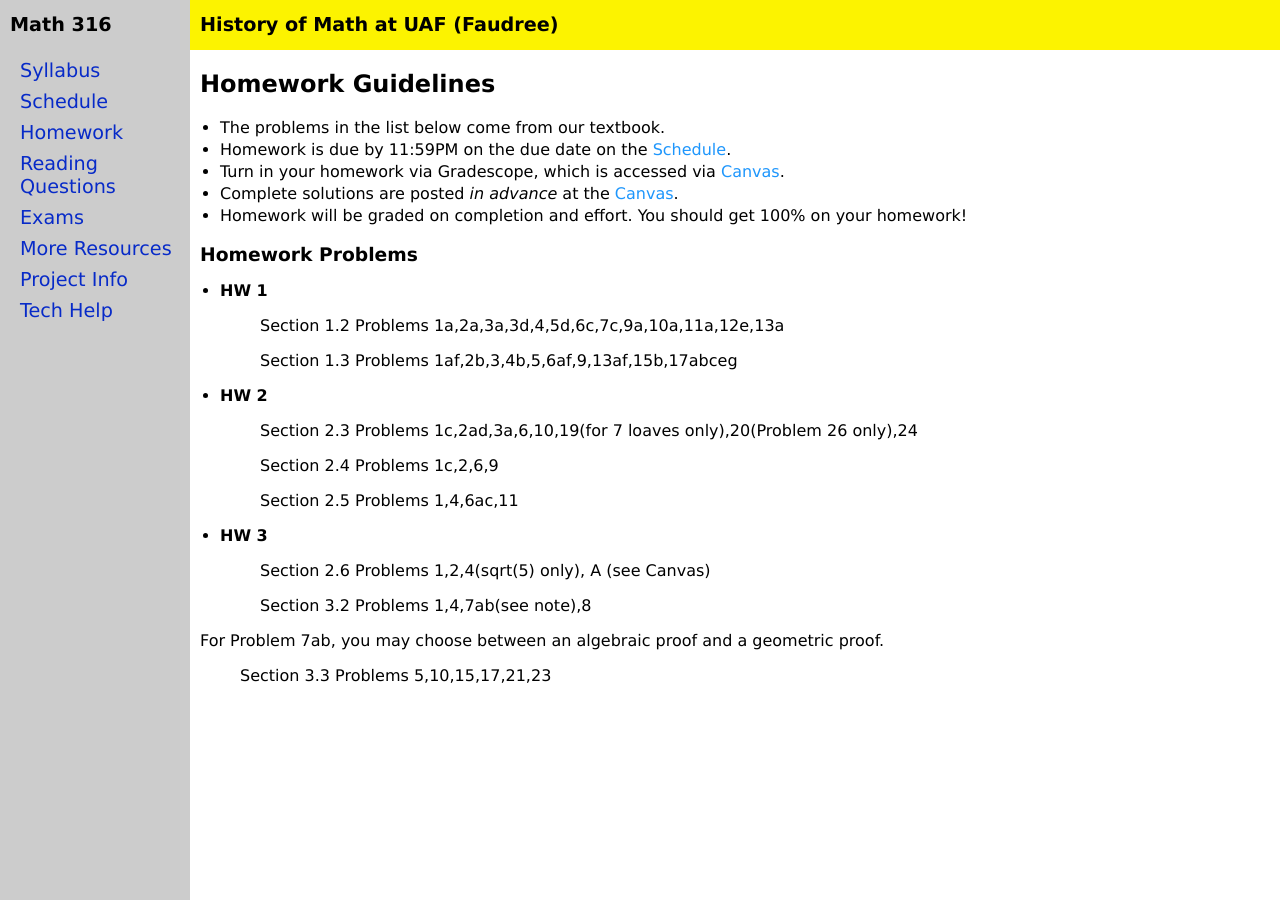
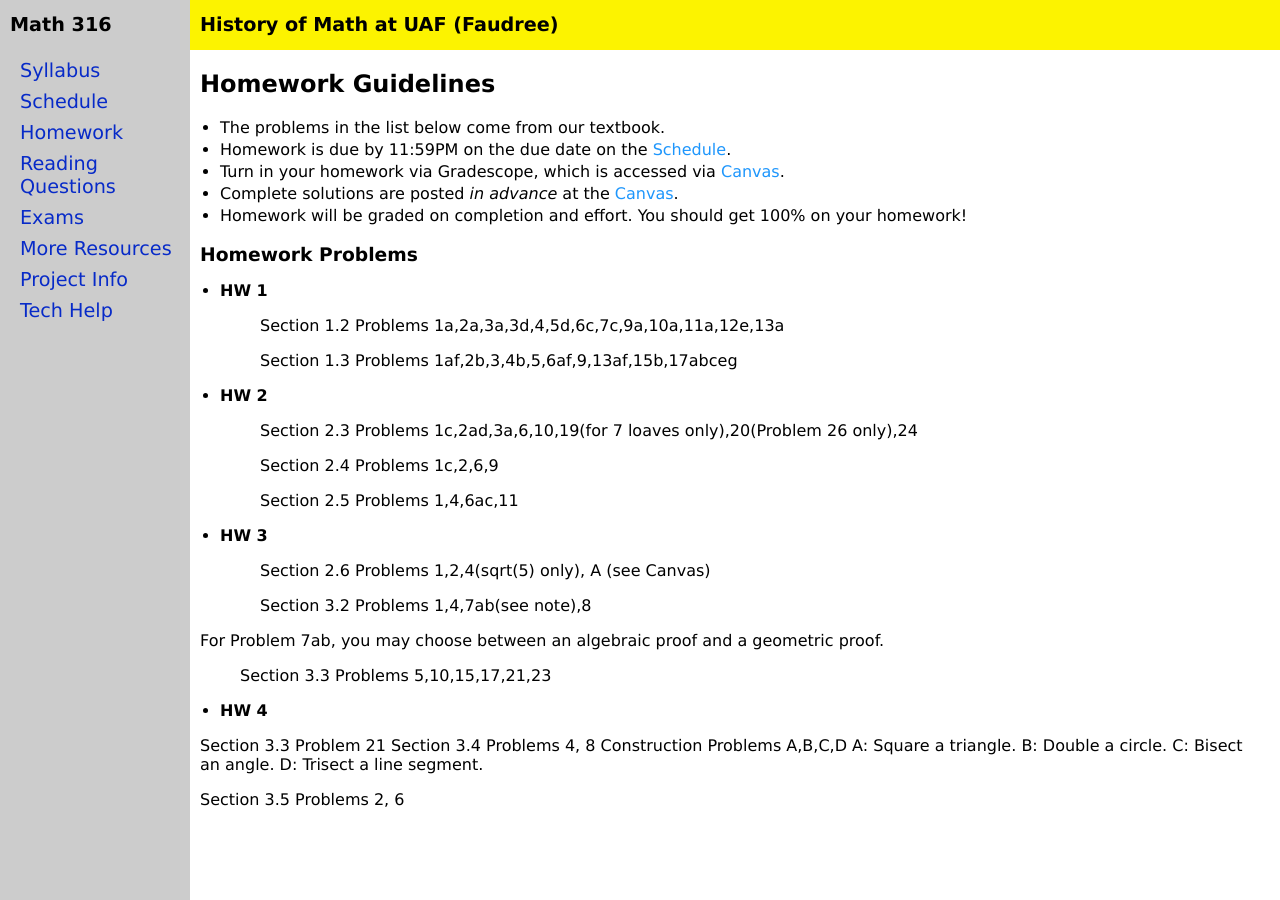
Before and after one commit to jrfaudree/HOM, a Jekyll site: the page built from homework.md, in a window 1280 px wide. Built offline with Jekyll 4.4.1, drawn with Linux system fonts in a browser that asks for light colours.

Commit message:
Update homework.md

```diff
--- a/homework.md
+++ b/homework.md
@@ -36,3 +36,15 @@ Section 3.2 Problems 1,4,7ab(see note),8
 For Problem 7ab, you may choose between an algebraic proof and a geometric proof.
 >
 Section 3.3 Problems 5,10,15,17,21,23
+
+ * **HW 4**
+
+ Section 3.3 Problem 21
+ Section 3.4 Problems 4, 8
+ Construction Problems A,B,C,D
+ A: Square a triangle.
+ B: Double a circle.
+ C: Bisect an angle.
+ D: Trisect a line segment.
+
+ Section 3.5 Problems 2, 6
```
